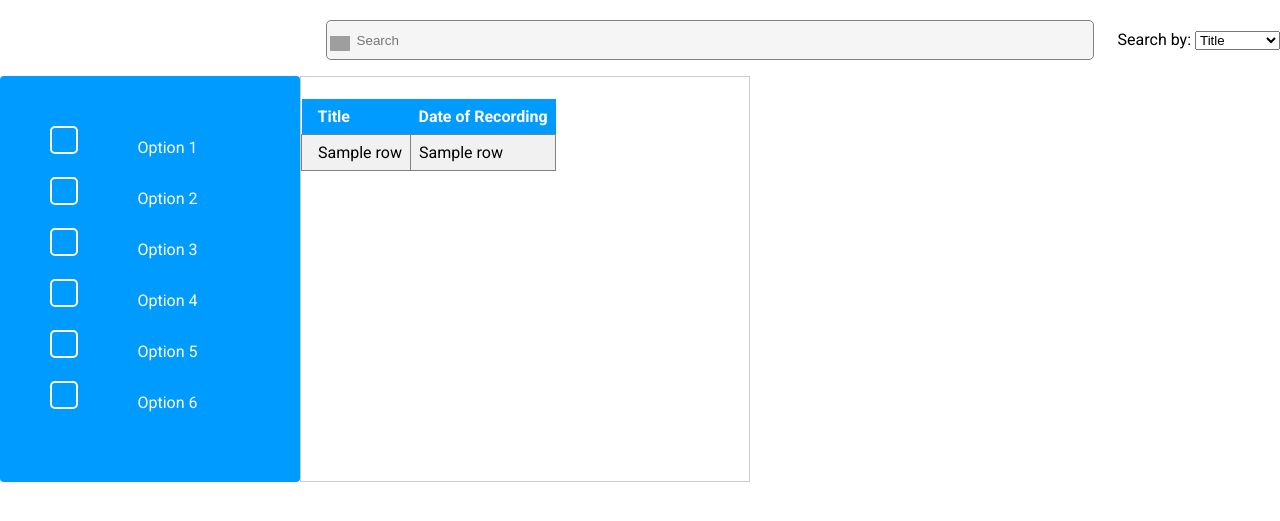
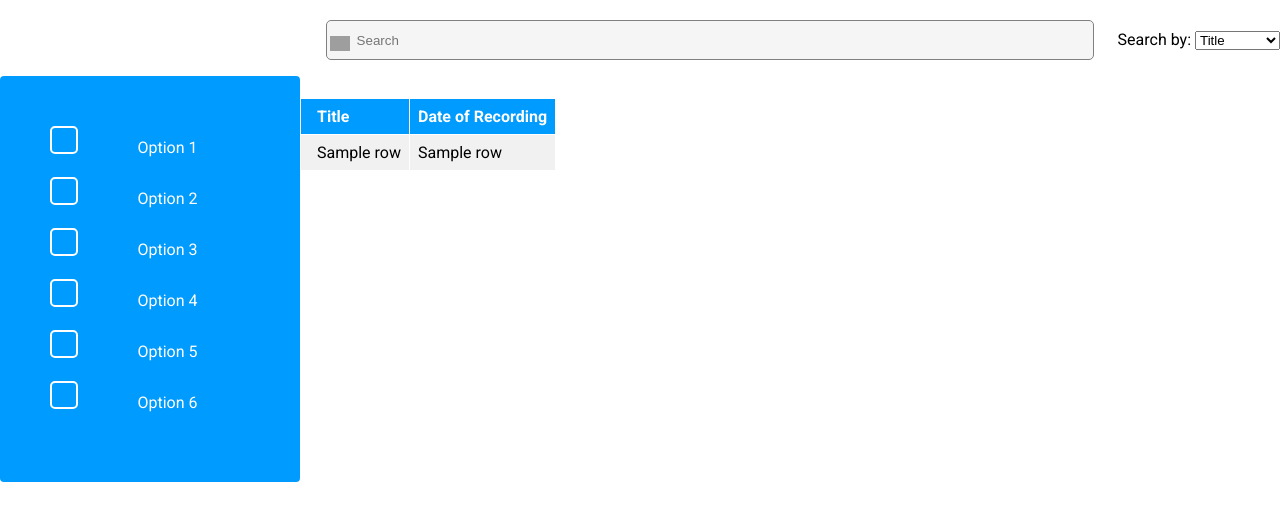
Before and after one commit to pepped1/database-trentoniana-project, a Flask app: template src/app_create_table/app/templates/my-form.html in a window 1280 px wide. Shown: the part 50-571 px from the top of the page. Run offline with Flask 2, Linux system fonts and the light colour scheme; the template is opened without the code that fills it: most values are stand-ins (such as "Sample title", 1, 10 or a date in 2020); some libraries are stand-ins or nearby versions; grey boxes are pictures that could not be loaded.

Commit message:
table formatting

```diff
--- a/src/app_create_table/app/templates/my-form.html
+++ b/src/app_create_table/app/templates/my-form.html
@@ -20,20 +20,31 @@
         th {
         	background-color: #009BFF;
         	color: #FFFFFF;
+        	border: 1px solid white;
+        	padding: 5px;
         }
 
         th:tr{
-        color: blue;
+        	color: blue;
 	    }
 
 	    tr:nth-of-type(2n){
-	        border: 1px solid grey;
+	        border: 1px solid white;
 	        background-color: #f5f5f5;
+	    }
+
+	    tr:nth-of-type(2n+3){
+	    	border: 1px solid grey;
+	    	background-color: #FFFFFF;
+	    }
+
+	    tr {
+	    	padding: 5px;
 	    }
 
 	    td{
 	        padding: 8px 8px;
-	        border: 1px solid grey;
+	        border: 1px solid white;
 	    }
 
 	    .hover-table{
@@ -45,7 +56,6 @@
 	    	width:60%;
 	    	text-align: right;
 	    	display:table-cell;
-	    	border: 1px solid #ccc;
 	    }
 
 	    .hover-table tr{
@@ -53,7 +63,7 @@
 	    }
 
 	    .hover-table tr:nth-child(odd){
-	    	background-color: #fff;
+	    	background-color: #FFFFFF;
 	    }
 
 	    .hover-table tr:nth-child(even){
@@ -374,7 +384,7 @@
 			<!-- Table with results from database -->
 		    <table class="hover-table">
 
-		    <tr>
+	        <tr>
 		    	<th>Title</th>
 			<th>Date of Recording</th>
 		    </tr>
```
